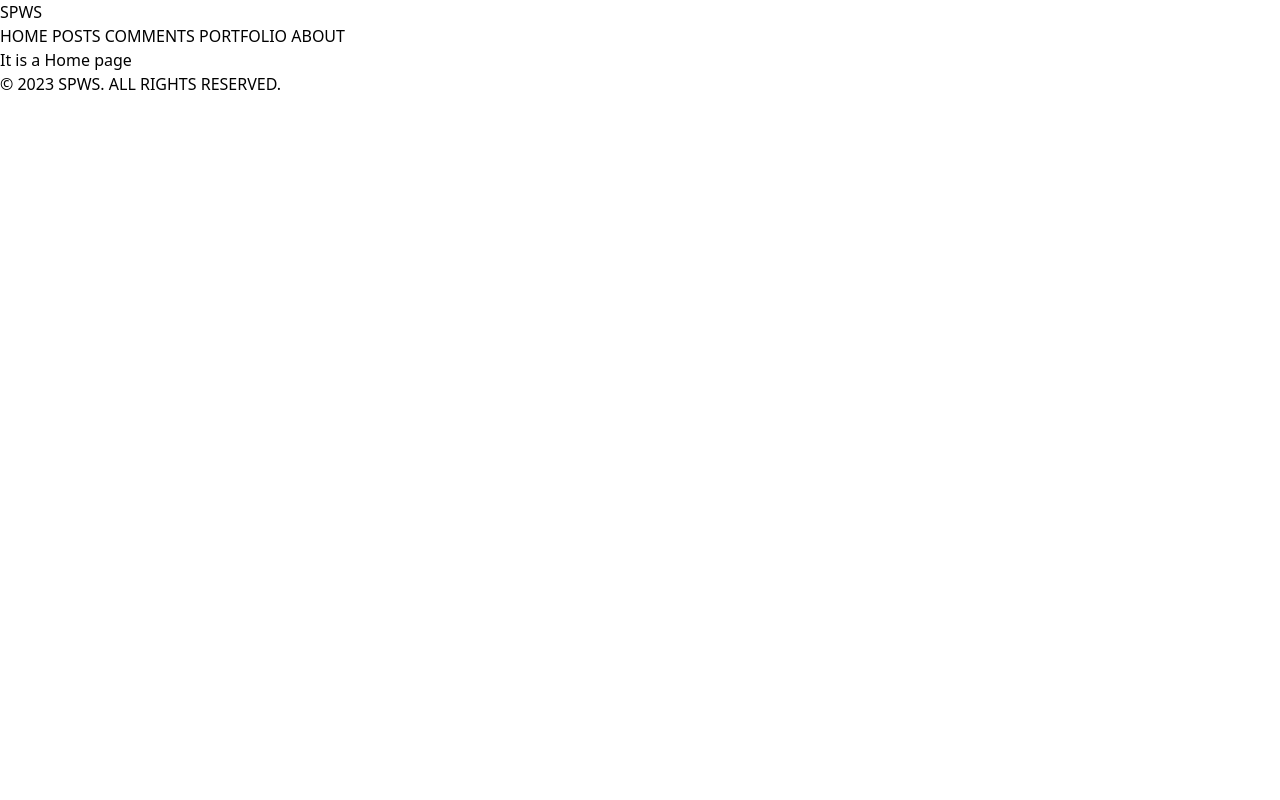
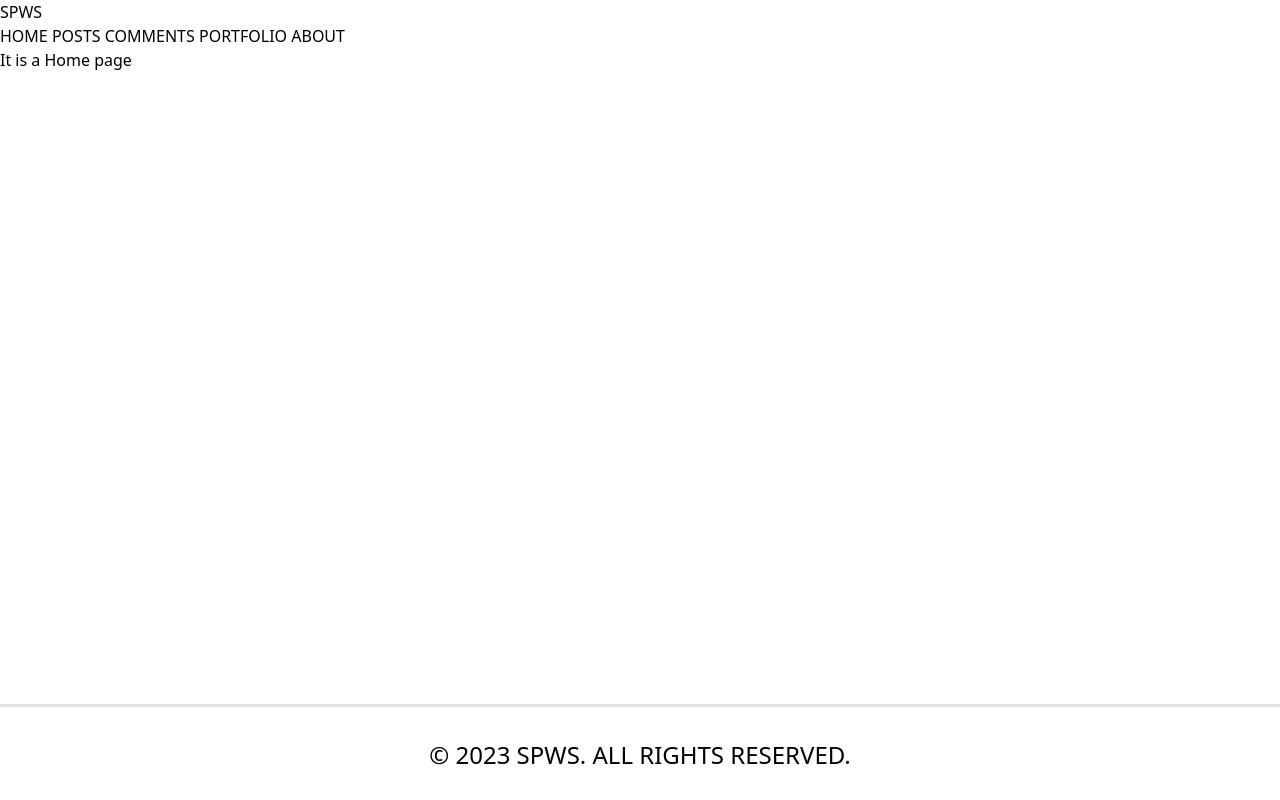
Before and after one commit to AlexKomanov/nextjs-blog, a Next.js app: page / in a window 1280 px wide. Built offline with nearby package versions, Linux system fonts and the light colour scheme.

Commit message:
Adding components to the Footer

```diff
--- a/src/components/Footer.tsx
+++ b/src/components/Footer.tsx
@@ -1,8 +1,11 @@
-import React from 'react'
+import { Divider } from "@mui/material"
 
 const Footer = () => {
   return (
-    <div>© 2023 SPWS. ALL RIGHTS RESERVED.</div>
+    <div className="fixed bottom-0 w-full h-24">
+      <Divider sx={{borderBottomWidth: 3}}/>
+      <div className="text-2xl p-8 text-center">© 2023 SPWS. ALL RIGHTS RESERVED.</div>
+      </div>
   )
 }
 
```
